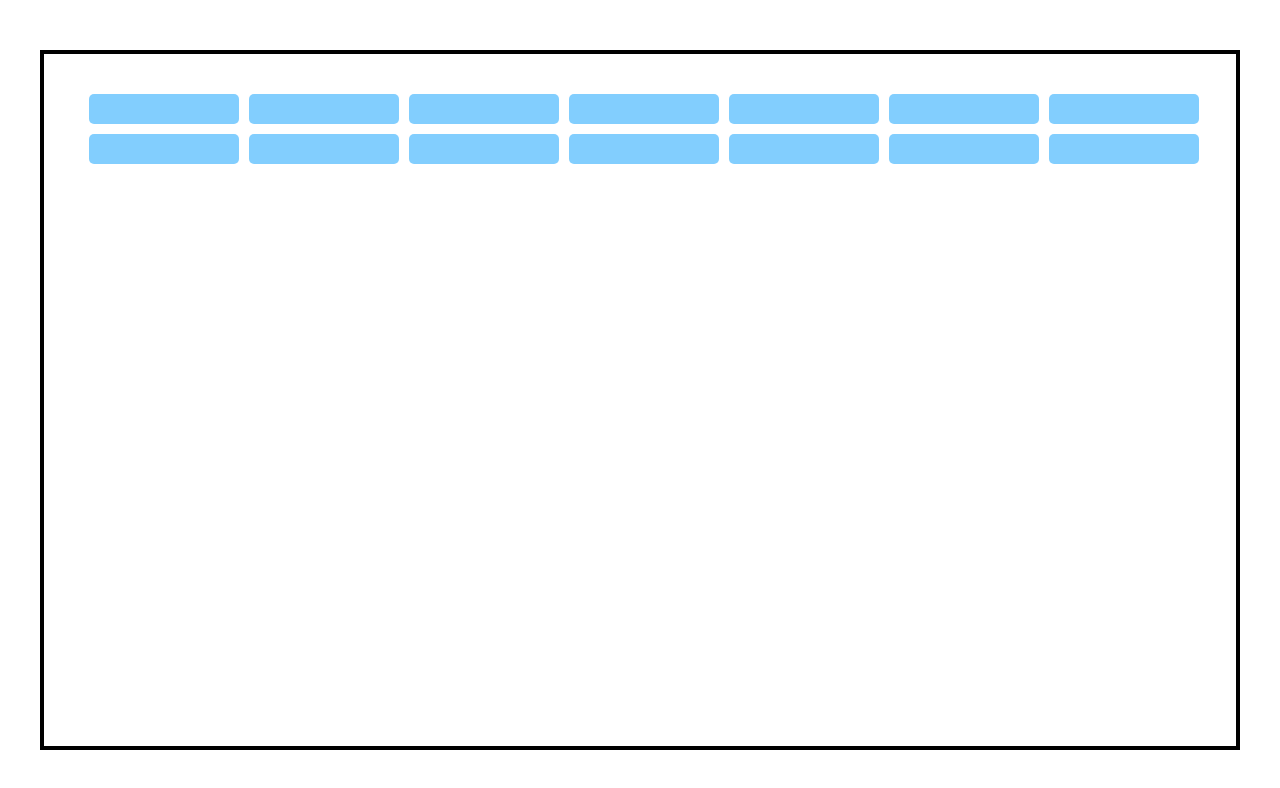
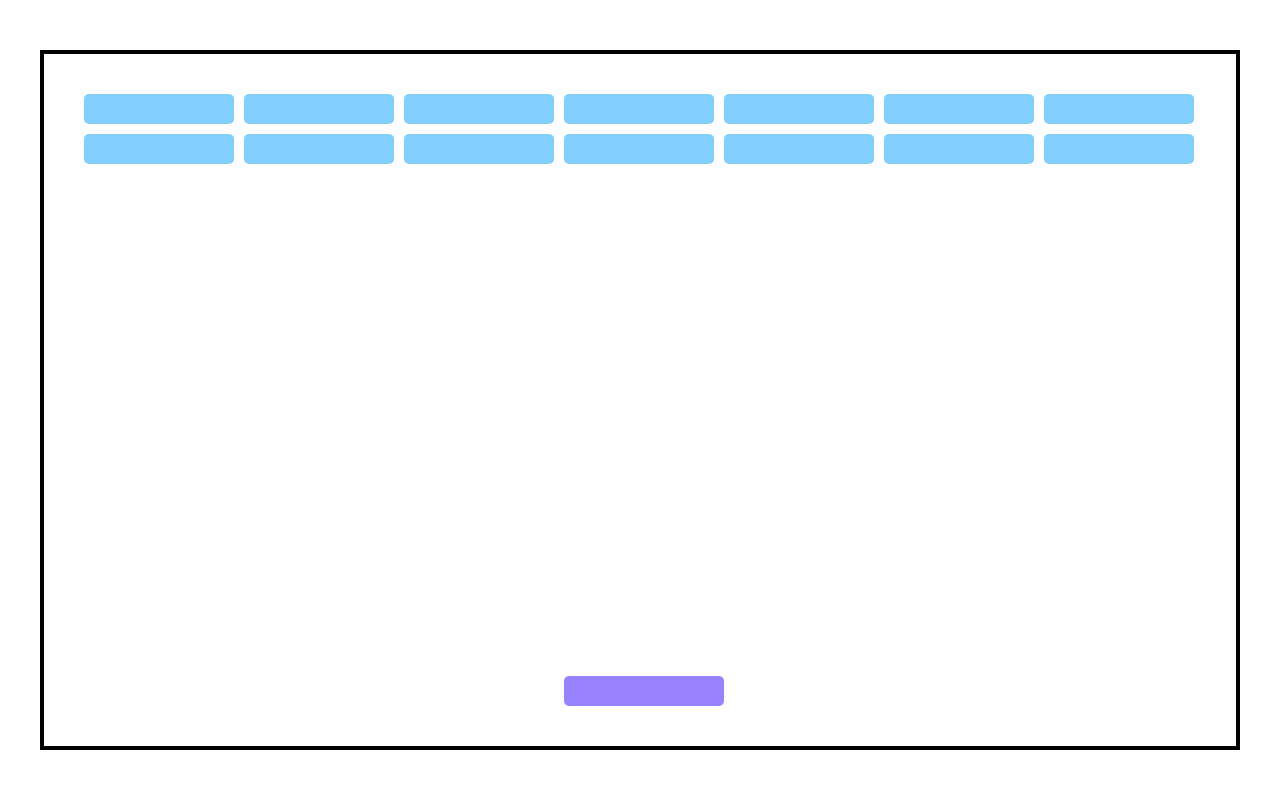
Before and after one commit to Dawid-Femin/Arkanoid-js, a plain HTML site: page index.html in a window 1280 px wide. Drawn offline with Linux system fonts and the light colour scheme.

Commit message:
Created player paddle and player movement

```diff
--- a/script.js
+++ b/script.js
@@ -1,6 +1,14 @@
 const playground = document.querySelector('.playground');
 const blockWidth = 150;
 const blockHeight = 30;
+
+const userStart = [520, 40];
+let currentPosition = userStart;
+
+const playerSpeed = 10;
+
+const ballStart = [582, 120];
+let ballCurrentPosition = ballStart;
 
 //Create block
 class Block {
@@ -10,24 +18,24 @@ class Block {
         this.bottomLeft = [xAxis, yAxis + blockHeight];
         this.bottomRight = [xAxis + blockWidth, yAxis + blockHeight];
     }
-}
+};
 
 //All blocks
 const blocks = [
-    new Block(45,40),
-    new Block(205,40),
-    new Block(365,40),
-    new Block(525,40),
-    new Block(685,40),
-    new Block(845,40),
-    new Block(1005,40),
-    new Block(45, 80),
-    new Block(205,80),
-    new Block(365,80),
-    new Block(525,80),
-    new Block(685,80),
-    new Block(845,80),
-    new Block(1005,80),
+    new Block(40,40),
+    new Block(200,40),
+    new Block(360,40),
+    new Block(520,40),
+    new Block(680,40),
+    new Block(840,40),
+    new Block(1000,40),
+    new Block(40, 80),
+    new Block(200,80),
+    new Block(360,80),
+    new Block(520,80),
+    new Block(680,80),
+    new Block(840,80),
+    new Block(1000,80),
 ];
 
 //Draw block
@@ -39,6 +47,38 @@ function addBlocks() {
         block.style.top = blocks[i].topLeft[1] + 'px';
         playground.appendChild(block);
     }
-}
+};
 
 addBlocks();
+
+//Add user
+const user = document.createElement('div');
+user.classList.add('user');
+drawUser();
+playground.appendChild(user);
+
+//Draw user
+function drawUser() {
+    user.style.left = currentPosition[0] + 'px';
+    user.style.bottom = currentPosition[1] + 'px';
+};
+
+//Move user
+function moveUser(event) {
+    switch(event.key) {
+        case 'ArrowLeft':
+            if(currentPosition[0] > 0) {
+                currentPosition[0] -= playerSpeed;
+                drawUser();
+            }
+            break;
+        case 'ArrowRight':
+            if(currentPosition[0] < 1030) {
+                currentPosition[0] += playerSpeed;
+                drawUser();
+            }
+            break;
+    }
+};
+
+document.addEventListener('keydown', moveUser);
--- a/style.css
+++ b/style.css
@@ -27,3 +27,11 @@
     background-color: #45b7feab;
     border-radius: 5px;
 }
+
+.user {
+    position: absolute;
+    width: 160px;
+    height: 30px;
+    background-color: #6745feab;
+    border-radius: 5px;
+}
```
